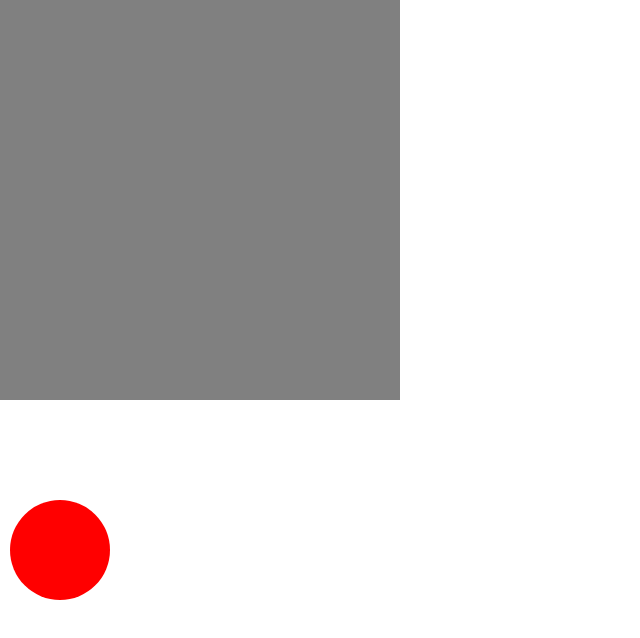
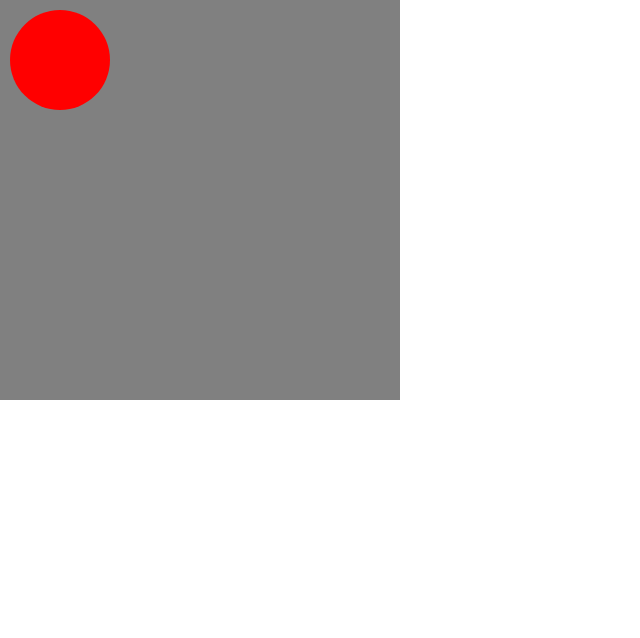
Before and after one commit to EduardoCorazon/3denvtest, a React (Create React App) app: page / in a window 1280 px wide. Shown: the top 638 px of the page, without its empty margins (0-640 px from the left). Built offline with nearby package versions, Linux system fonts and the light colour scheme.

Commit message:
added 2d controls

```diff
--- a/src/App.css
+++ b/src/App.css
@@ -4,7 +4,7 @@
     width: 100px;
     height: 100px;
     position: absolute;
-    top: 500px;
+    top: 10px;
     bottom: 10px;
     left: 10px;
     right: 10px;
--- a/src/App.js
+++ b/src/App.js
@@ -18,7 +18,6 @@ function App() {
     let player = document.querySelector('.player');
 
     let playerTop = parseInt(window.getComputedStyle(player).getPropertyValue("top"))
-    let playerDown = parseInt(window.getComputedStyle(player).getPropertyValue("bottom"))
     let playerLeft = parseInt(window.getComputedStyle(player).getPropertyValue("left"))
 
 
```
